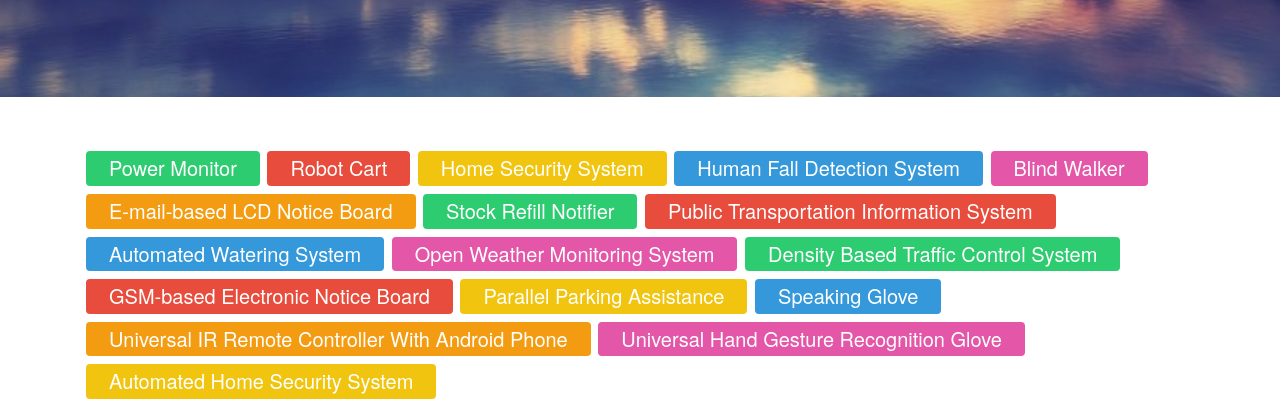
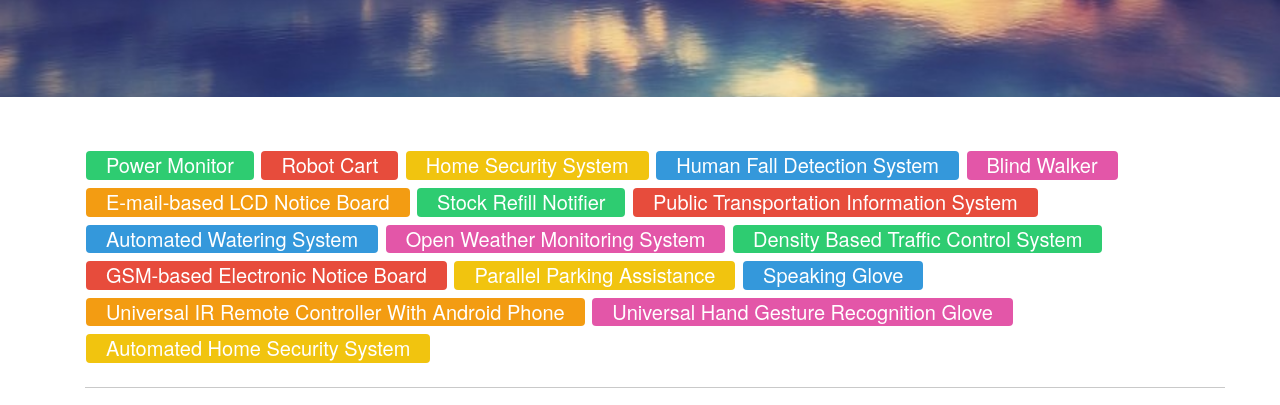
Before and after one commit to ElvinLabs/ProjectsPage, a plain HTML site: page index.html in a window 1280 px wide. Shown: the part 439-844 px from the top of the page. Drawn offline with nearby package versions, Linux system fonts and the light colour scheme.

Commit message:
button hover & image deleting

```diff
--- a/css/proj.css
+++ b/css/proj.css
@@ -4,7 +4,6 @@
 
 .proj-tag {
     border-radius: 4px;
-    padding: 3px;
     display: inline-block;
     margin: 4px 1px;
 }
@@ -13,7 +12,10 @@
     text-decoration: none;
     padding: 4px 20px;
     color: white;
+    border-radius: 4px;
 }
+
+hr{border-top: 1px solid #C9C9C9;}
 
 .proj-tag a:hover {
     text-decoration: none;
```
Also changed, not shown: img/density_based_traffic_controlling_system_fig_1.jpeg (deleted).
